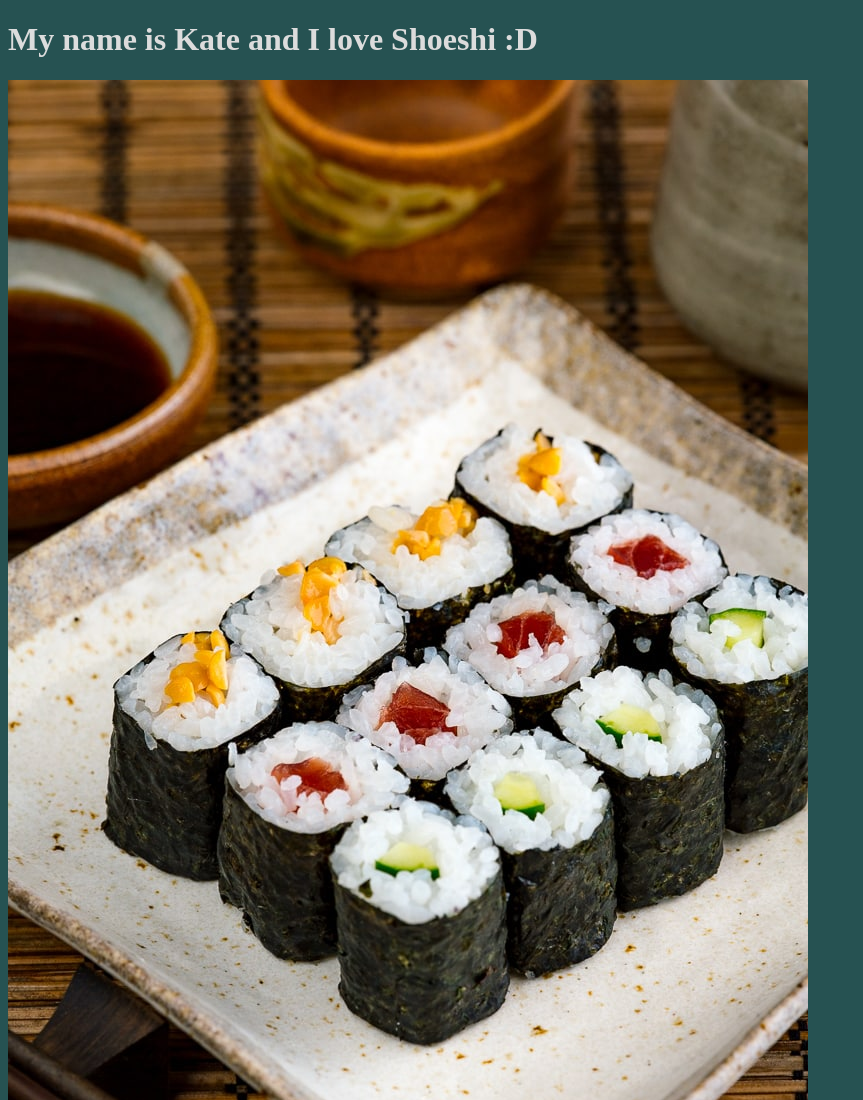
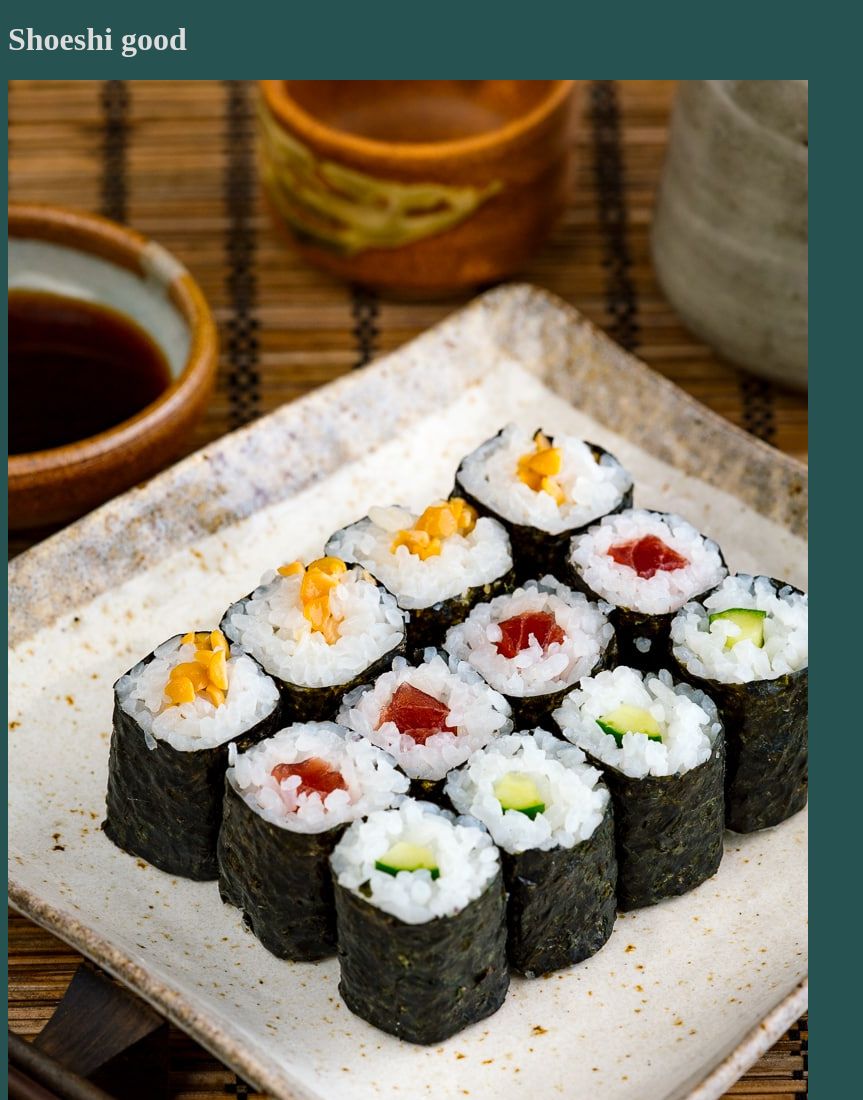
Before and after one commit to isidordael/Dael_sandbox, a plain HTML site: page index.html in a window 1280 px wide. Shown: the top 1100 px of the page, without its empty margins (0-863 px from the left). Drawn offline with Linux system fonts and the light colour scheme.

Commit message:
Changed the text

```diff
--- a/index.html
+++ b/index.html
@@ -1,7 +1,7 @@
 <!DOCTYPE html>
 <html>
     <body style="background-color: rgb(38, 82, 82);">
-        <h1 style="color: gainsboro;"> My name is Kate and I love Shoeshi :D</h1>
+        <h1 style="color: gainsboro;"> Shoeshi good</h1>
        <img src="Sushi.jpg">
     </body>
 </html>
```
